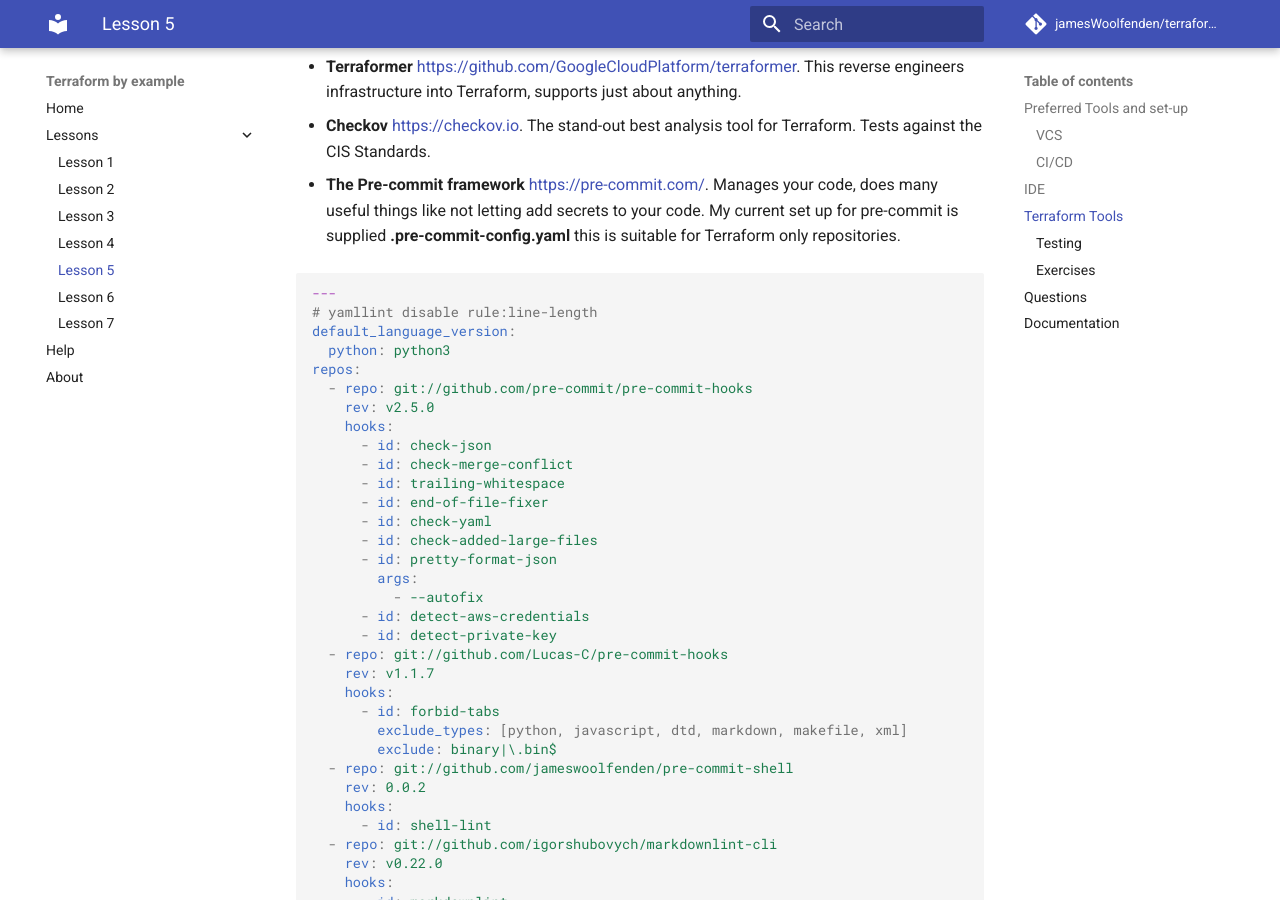
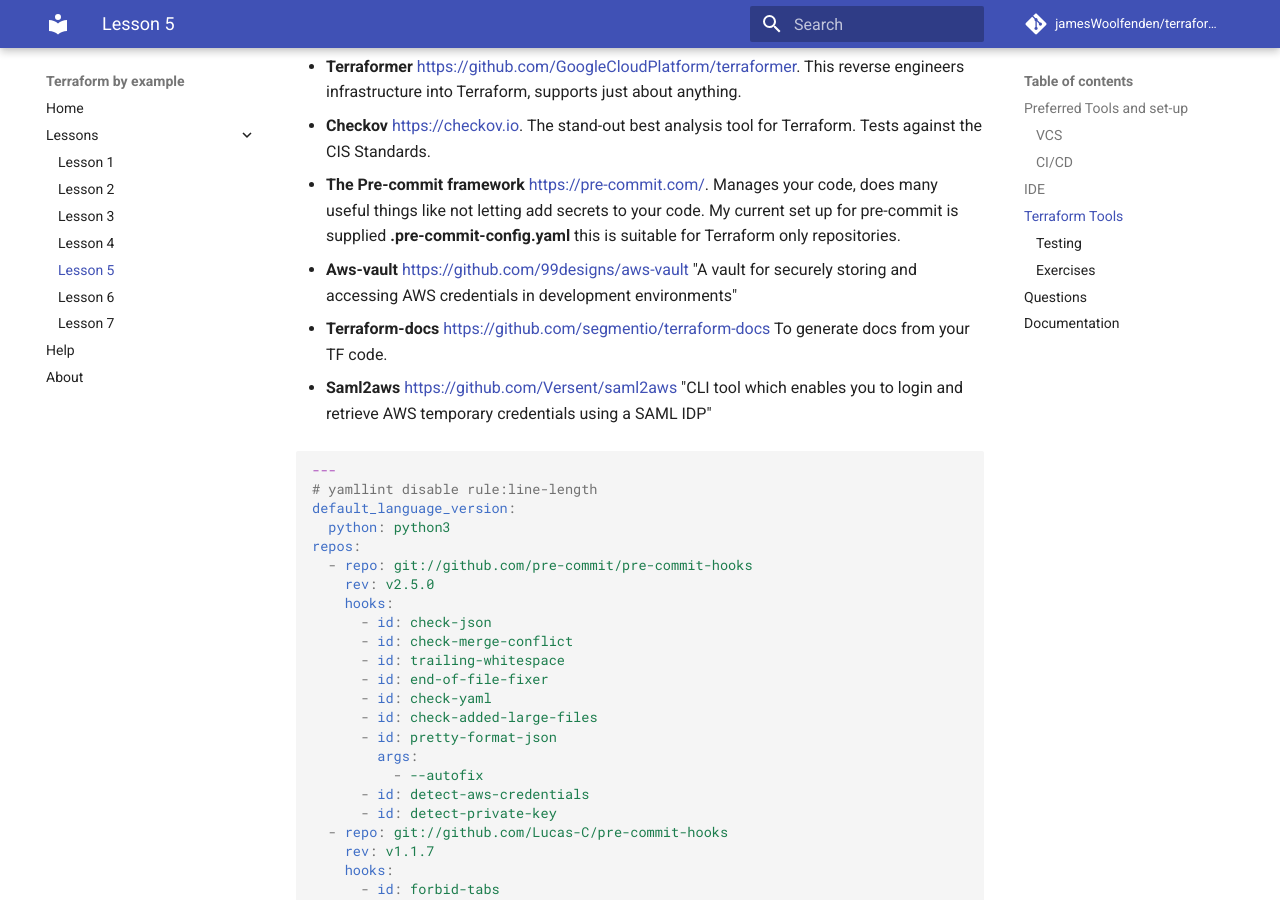
Before and after one commit to JamesWoolfenden/terraform-by-example, an MkDocs documentation site: the page built from docs/lesson5.md, in a window 1280 px wide and 900 px high, scrolled down 4047 px. Built offline with MkDocs 1.6.1 and Material for MkDocs 9.7.7, drawn with Linux system fonts in a browser that asks for light colours; comment, search, counter and statistics services are not loaded.

Commit message:
new tools

````diff
--- a/docs/lesson5.md
+++ b/docs/lesson5.md
@@ -206,6 +206,15 @@
   Manages your code, does many useful things like not letting add secrets to your code.
   My current set up for pre-commit is supplied **.pre-commit-config.yaml** this is suitable for Terraform only repositories.
 
+- **Aws-vault** <https://github.com/99designs/aws-vault>
+  "A vault for securely storing and accessing AWS credentials in development environments"
+
+- **Terraform-docs** <https://github.com/segmentio/terraform-docs>
+  To generate docs from your TF code.
+
+- **Saml2aws** <https://github.com/Versent/saml2aws>
+  "CLI tool which enables you to login and retrieve AWS temporary credentials using a SAML IDP"
+
 ```yaml
 ---
 # yamllint disable rule:line-length
````
